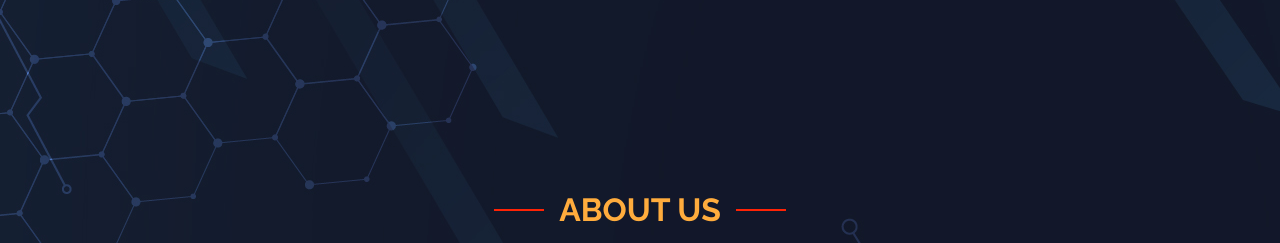
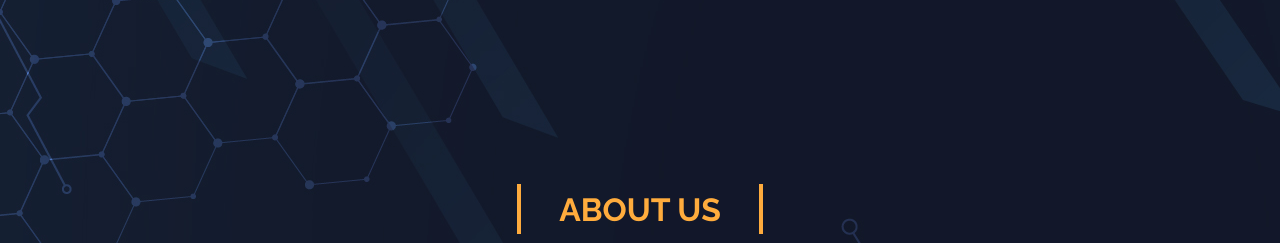
Before and after one commit to noorshanu/solidity.io, a plain HTML site: page index.html in a window 1280 px wide. Shown: the part 709-952 px from the top of the page. Drawn offline with nearby package versions, Linux system fonts and the light colour scheme.

Commit message:
Update style.css

```diff
--- a/assets/css/style.css
+++ b/assets/css/style.css
@@ -606,9 +606,11 @@ section {
 .section-title h2::before,
 .section-title h2::after {
     content: '';
+    transform: rotate(90deg);
     width: 50px;
     height: 2px;
-    background: #ff2305;
+    padding: 2px;
+    background: #feab3d;
     display: inline-block;
 }
 
```
